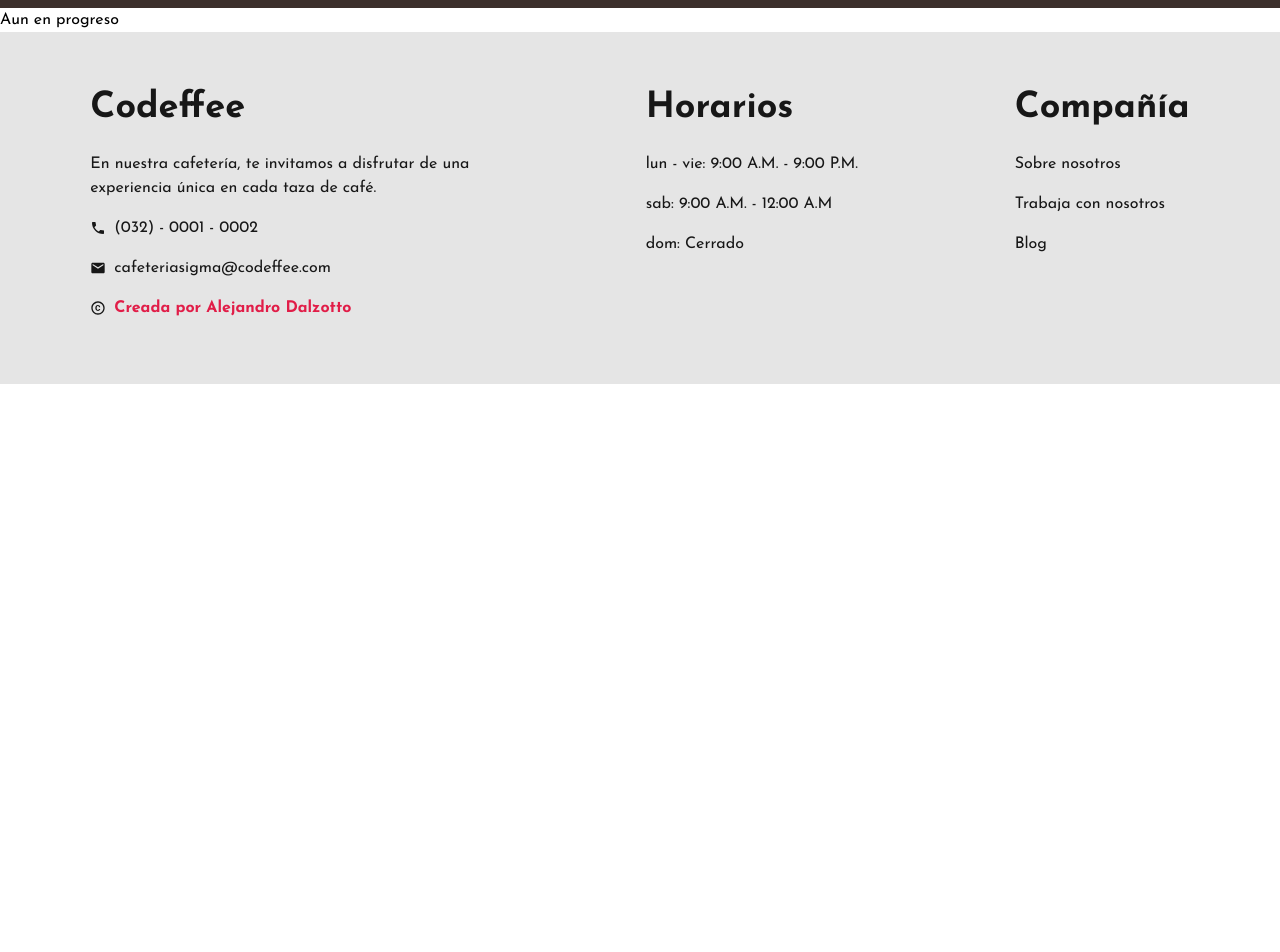
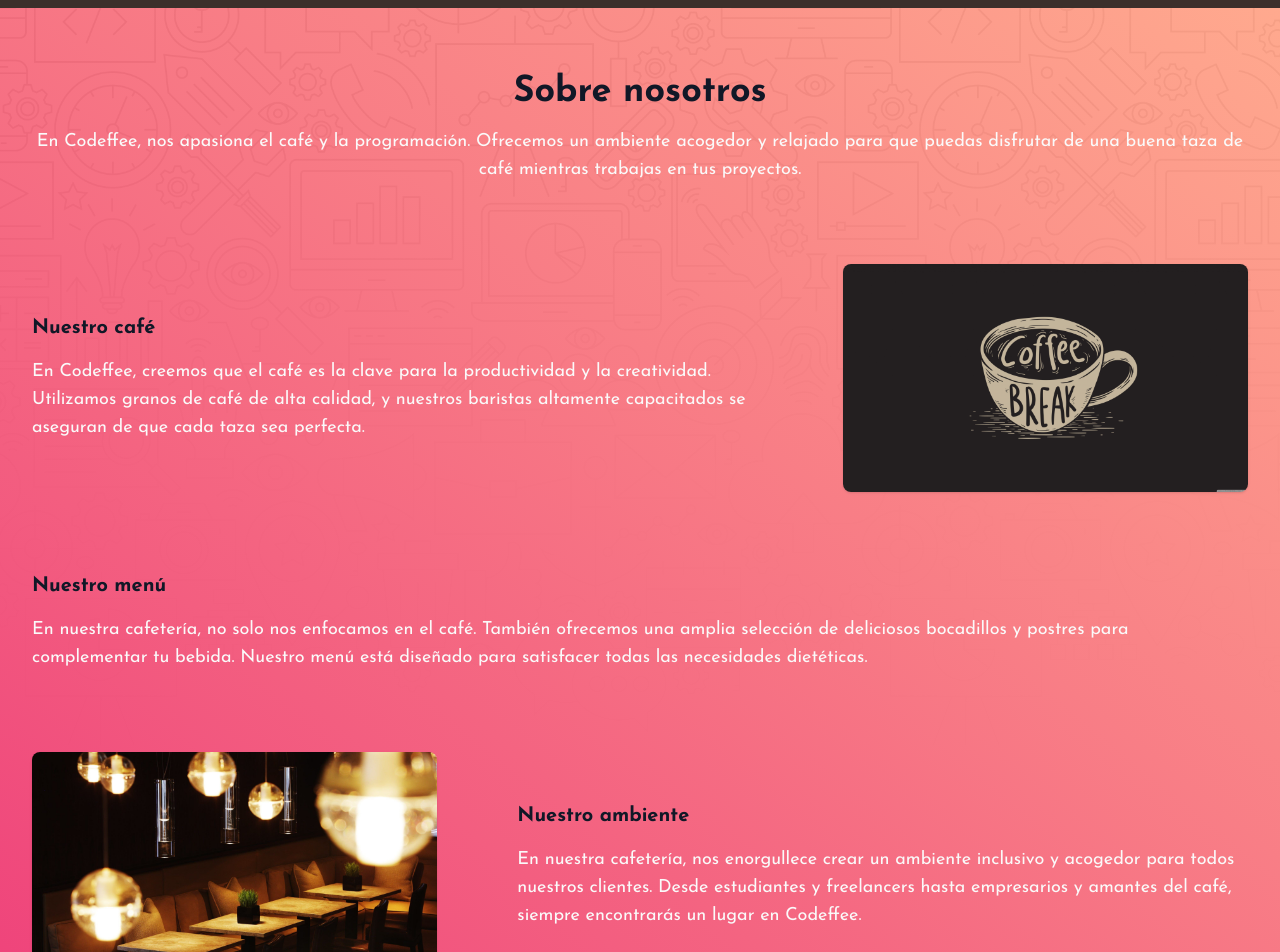
Before and after one commit to AlejandroDalzotto/codeffee, a Next.js app: page /about in a window 1280 px wide. Shown: the part 80-1032 px from the top of the page. Before the commit the page ends 800 px from the top, so only its background shows below. Built offline with nearby package versions, Linux system fonts and the light colour scheme.

Commit message:
about agregado

```diff
--- a/app/about/page.tsx
+++ b/app/about/page.tsx
@@ -1,5 +1,75 @@
+import Image from "next/image";
+
 export default function AboutPage() {
     return (
-        <div>Aun en progreso</div>
+        <section className="relative bg-gradient-to-tr from-[#ea1059cc] to-[#ff9472cc]">
+            <Image src="/imgs/background_1.png" alt="background" width={1920} height={1080} className="hidden lg:block fixed w-full h-auto -z-10 opacity-20 -translate-y-20" />
+            <div className="max-w-7xl mx-auto py-16 px-4 sm:px-6 lg:px-8">
+                <div className="text-center">
+                    <h2 className="text-3xl font-extrabold text-gray-900 sm:text-4xl">
+                        Sobre nosotros
+                    </h2>
+                    <p className="mt-4 text-lg text-neutral-50">
+                        En Codeffee, nos apasiona el café y la programación. Ofrecemos un
+                        ambiente acogedor y relajado para que puedas disfrutar de una buena
+                        taza de café mientras trabajas en tus proyectos.
+                    </p>
+                </div>
+                <div className="mt-20 w-full lg:flex lg:items-center lg:justify-between lg:gap-20">
+                    <div className="lg:w-2/3 my-10 lg:m-0">
+                        <h3 className="text-xl font-bold text-gray-900 mb-4">
+                            Nuestro café
+                        </h3>
+                        <p className="text-lg text-neutral-50">
+                            En Codeffee, creemos que el café es la clave para la productividad y la
+                            creatividad. Utilizamos granos de café de alta calidad, y nuestros
+                            baristas altamente capacitados se aseguran de que cada taza sea
+                            perfecta.
+                        </p>
+                    </div>
+                    <Image
+                        className="w-full lg:w-1/3 h-auto rounded-lg shadow transition-all hover:ring-2 hover:ring-neutral-50 hover:shadow-xl"
+                        src="/imgs/wallpapers/wallpaper_1.jpg"
+                        alt="Imagen"
+                        width={1920}
+                        height={1080}
+                    />
+                </div>
+                <div className="mt-20">
+
+                    <h3 className="text-xl font-bold text-gray-900 mb-4">
+                        Nuestro menú
+                    </h3>
+                    <p className="text-lg text-neutral-50">
+                        En nuestra cafetería, no solo nos enfocamos en el café. También
+                        ofrecemos una amplia selección de deliciosos bocadillos y postres para
+                        complementar tu bebida. Nuestro menú está diseñado para satisfacer
+                        todas las necesidades dietéticas.
+                    </p>
+
+                </div>
+                <div className="mt-20 w-full lg:flex lg:flex-row-reverse lg:items-center lg:justify-between lg:gap-20">
+                    <div className="lg:w-2/3 my-10 lg:m-0">
+                        <h3 className="text-xl font-bold text-gray-900 mb-4">
+                            Nuestro ambiente
+                        </h3>
+                        <p className="text-lg text-neutral-50">
+                            En nuestra cafetería, nos enorgullece crear un ambiente inclusivo y
+                            acogedor para todos nuestros clientes. Desde estudiantes y freelancers
+                            hasta empresarios y amantes del café, siempre encontrarás un lugar en
+                            Codeffee.
+                        </p>
+                    </div>
+                    <Image
+                        className="w-full lg:w-1/3 h-auto rounded-lg shadow transition-all hover:ring-2 hover:ring-neutral-50 hover:shadow-xl"
+                        src="/imgs/wallpapers/wallpaper_3.jpg"
+                        alt="Imagen de la cafetería"
+                        width={1920}
+                        height={1080}
+                    />
+                </div>
+
+            </div>
+        </section>
     )
 }
```
Also changed, not shown: public/imgs/background_1.png (added), 1 other file (tests, documents, lock files or other folders).
